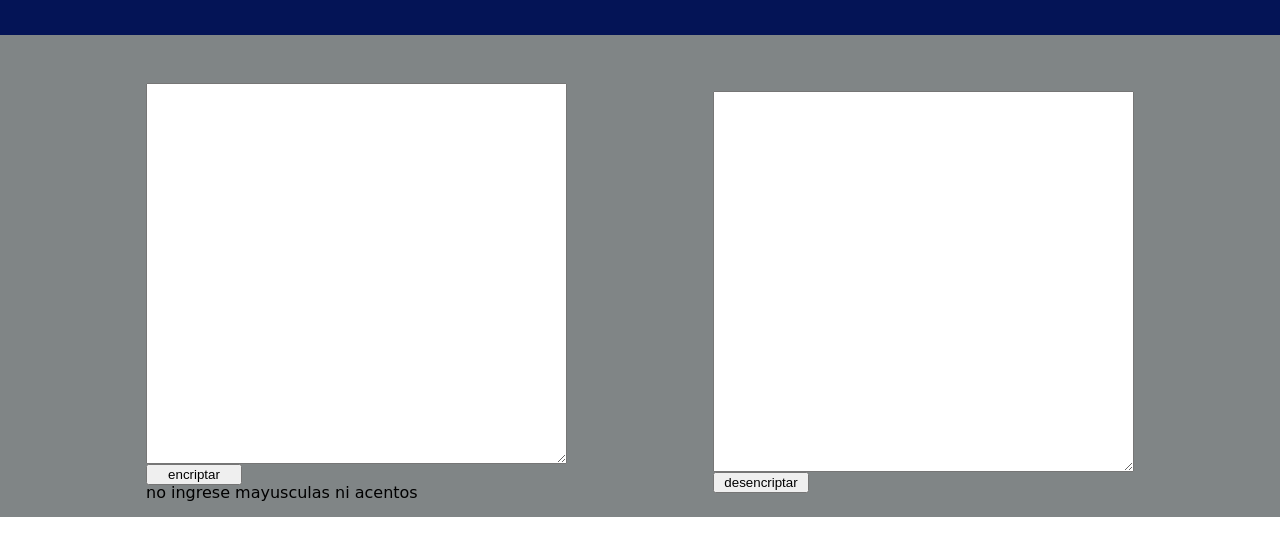
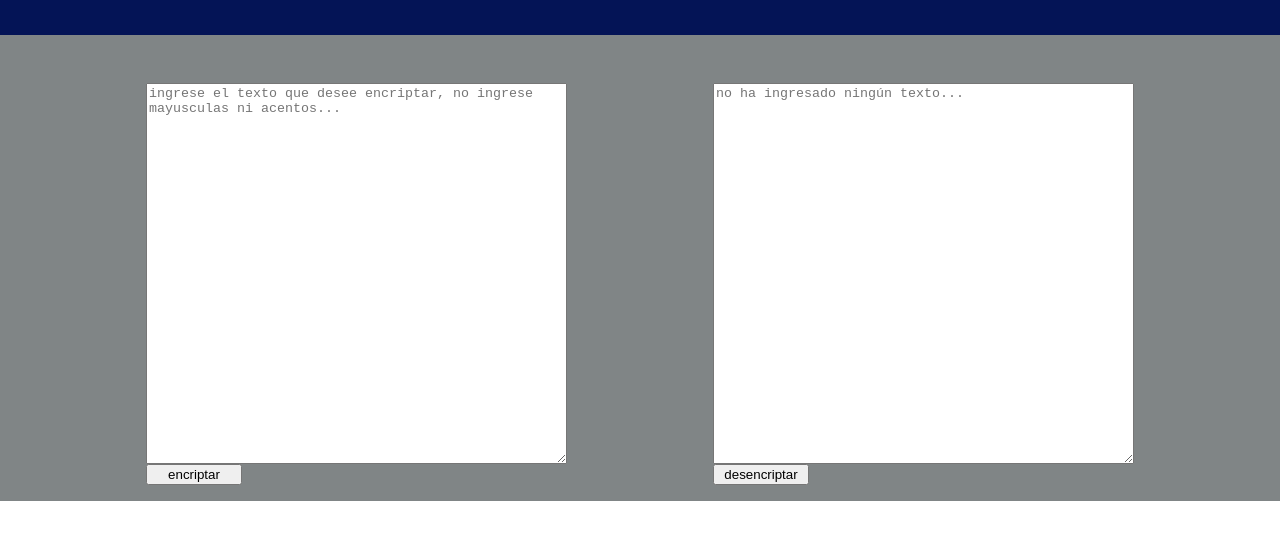
Before and after one commit to xdxniel/encriptador-texto-v2, a plain HTML site: page encriptador.html in a window 1280 px wide. Shown: the part 77-632 px from the top of the page. Drawn offline with Linux system fonts and the light colour scheme; a web font is replaced by a local one.

Commit message:
corrigiendo placeholders

```diff
--- a/encriptador.html
+++ b/encriptador.html
@@ -18,13 +18,12 @@
     </header>
     <main>
       <section class="cajas">
-        <article class="cajas__contenido" placeholder="ingrese el texto que desee encriptar">
-          <textarea cols="50" rows="25"></textarea>
+        <article class="cajas__contenido">
+          <textarea cols="50" rows="25" placeholder="ingrese el texto que desee encriptar, no ingrese mayusculas ni acentos..."></textarea>
           <button class="cajas__boton">encriptar</button>
-          <p>no ingrese mayusculas ni acentos</p>
         </article>
-        <article class="cajas__contenido" placeholder="no ha ingresado ningún texto...">
-          <textarea cols="50" rows="25"></textarea>
+        <article class="cajas__contenido">
+          <textarea cols="50" rows="25" placeholder="no ha ingresado ningún texto..."></textarea>
           <button class="cajas__boton">desencriptar</button>
         </article>
       </section>
```
